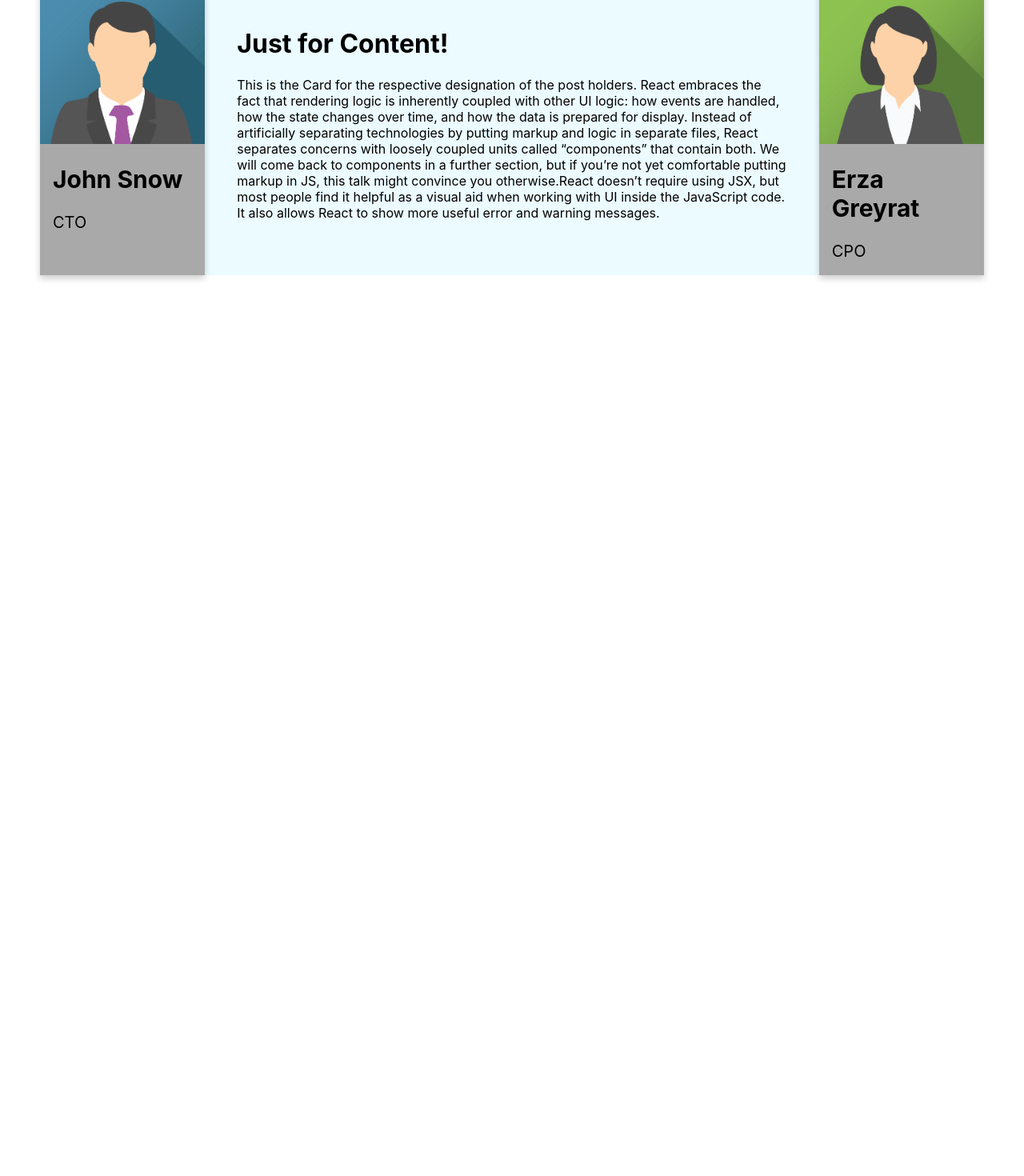
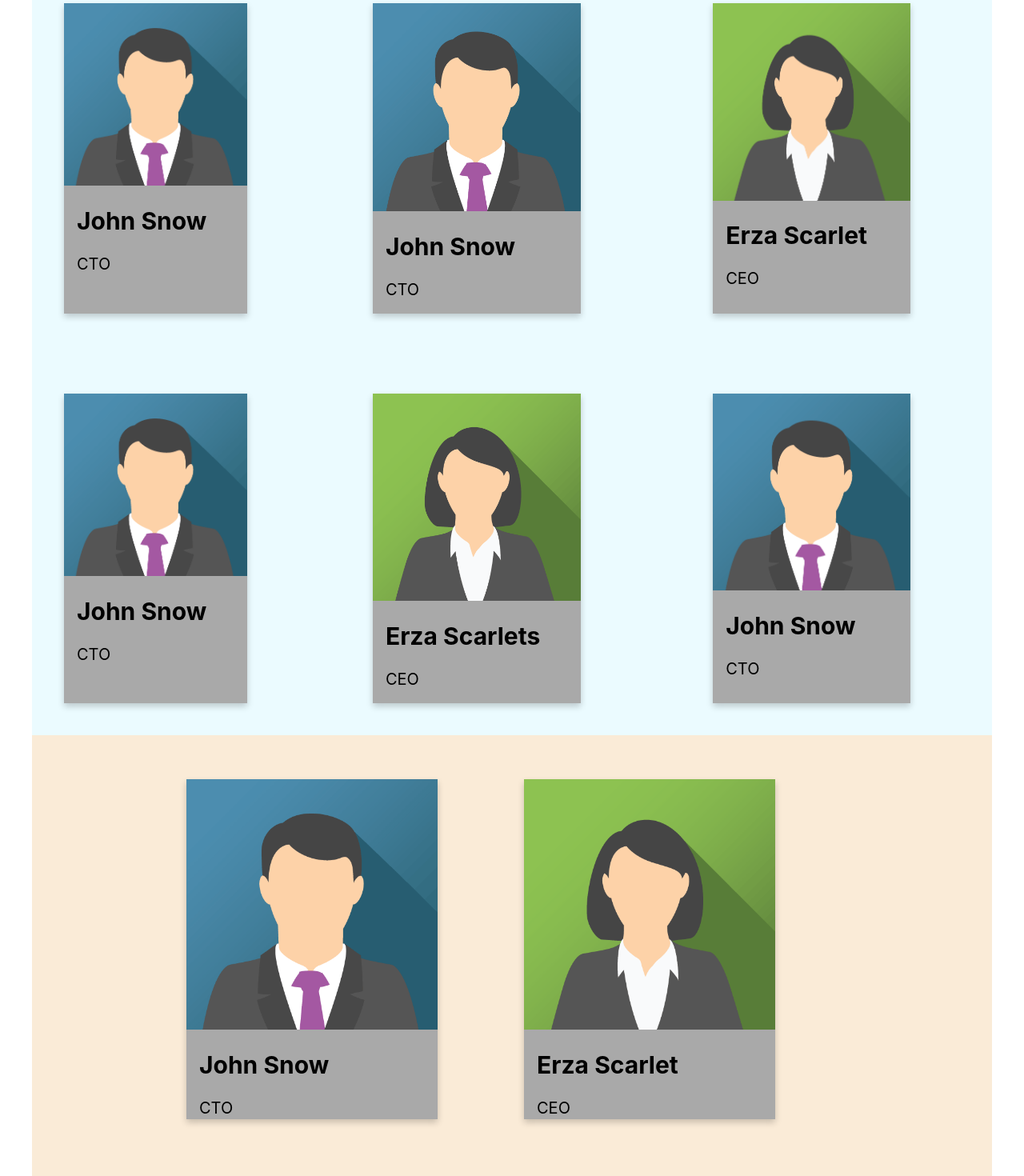
Before and after one commit to YatharthWolverine/practice, a React (Create React App) app: page / in a window 1280 px wide. Shown: the part 36-1506 px from the top of the page at 80% size. Before the commit the page ends 800 px from the top, so only its background shows below. Built offline with nearby package versions, Linux system fonts and the light colour scheme.

Commit message:
Multiple cards

```diff
--- a/src/App.js
+++ b/src/App.js
@@ -2,12 +2,13 @@ import { ThemeProvider } from "styled-components";
 import { theme } from "./styles/theme";
 import {Header} from "./molecules/Header/Header";
 import {Box} from "./atoms/Box/Box";
+import {Output} from  "./molecules/Output/Output"
 
 function App() {
   return (
     <ThemeProvider theme={theme}>
       <Box>
-        <Header/>
+       <Output/>
       </Box>
     </ThemeProvider>
 
--- a/src/atoms/Card/Card.js
+++ b/src/atoms/Card/Card.js
@@ -4,7 +4,7 @@ import { Box , Flex} from "../../atoms";
 
 export const Card = ({ children }) => {
   return (
-    <Box  bg="primary.4" boxShadow="0 4px 8px 0 rgba(0,0,0,0.2) " width="30%" >
+    <Box  bg="primary.4" boxShadow="0 4px 8px 0 rgba(0,0,0,0.2) " width="80%" >
       {children}
     </Box>
 
--- a/src/molecules/Output/output.js
+++ b/src/molecules/Output/output.js
@@ -8,7 +8,7 @@ export const Output = () => {
     return (
         <>
 
-            <Grid gridGap={100} gridTemplateColumns="auto auto auto "  p="10px" p="40px" mx="40px" justifyContent="center" bg="primary.3">
+            <Grid gridGap={100} gridTemplateColumns="auto auto auto "   p="40px" mx="40px" justifyContent="center" bg="primary.3">
                     <Card bg="white">
                         <img src={Img} alt="" width = "100%"  border-radius="5px"/>
                         <Box>
@@ -81,8 +81,8 @@ export const Output = () => {
 
             </Grid>
 
-            <Flex flexDirection ="row" alignItems="center" justifyContent="center" p="50px" bg="primary.5" mx="40px">
-                <Box width="35%" p="19px">
+            <Flex flexDirection ="row" alignItems="center" justifyContent="center" p="40px"  bg="primary.5" mx="40px">
+                <Box width="35%" p="15px">
                     <Card>
                         <img src={Img} alt="" width = "100%"  border-radius="5px"/>
                             <Box>
@@ -96,7 +96,7 @@ export const Output = () => {
                         </Card>
 
                 </Box>
-                <Box width="35%" p="20px" >
+                <Box width="35%" p="15px" >
                     <Card >
                         <img src={Img2} alt="" width = "100%"  border-radius="5px"/>
                             <Box>
--- a/src/styles/theme.js
+++ b/src/styles/theme.js
@@ -2,7 +2,7 @@ const space = [0, 4, 8, 16, 32, 64];
 
 const colors = {
 
-  primary: ["#FF0000", "#F05569", "#a83c54" ,"#ebfbff" ,"#A9A9A9"],
+  primary: ["#FF0000", "#F05569", "#a83c54" ,"#ebfbff" ,"#A9A9A9" ,"#FAEBD7"],
   white: ["#ffffff"],
 };
 
```
